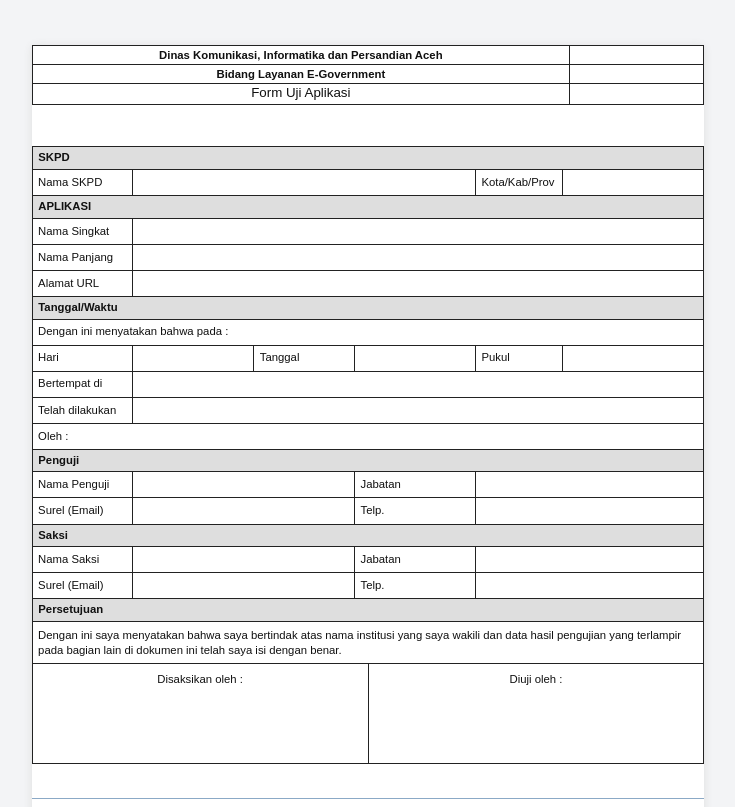
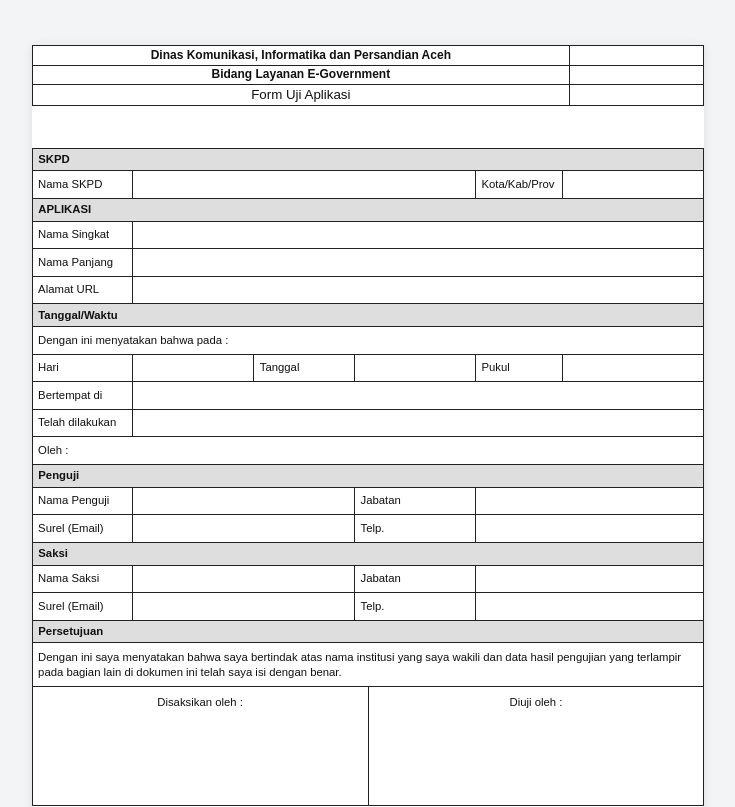
Before and after one commit to saibapna/qamanager, a Node project: template templates/base-layout.hbs in a window 1280 px wide. Shown: the top 807 px of the page, without its empty margins (272-1007 px from the left). Run offline with Node 20 templates, Linux system fonts and the light colour scheme; the template is opened without the code that fills it, so the values that code supplies are empty.

Commit message:
style(pdf): tune official BA first-page vertical rhythm and signing area

```diff
--- a/templates/base-layout.hbs
+++ b/templates/base-layout.hbs
@@ -10,20 +10,21 @@
   body { font-family: Arial, Helvetica, sans-serif; font-size: 8.5pt; line-height: 1.18; color: #111; -webkit-print-color-adjust: exact; print-color-adjust: exact; }
   .page { break-after: page; page-break-after: always; }
   .page:last-child { break-after: auto; page-break-after: auto; }
+  .page-1 { padding-top: 3mm; }
   table { width: 100%; border-collapse: collapse; table-layout: fixed; }
   .header-table { margin-bottom: 11mm; }
-  .header-table td { border: .6pt solid #222; padding: .7mm 1.5mm; text-align: center; vertical-align: middle; line-height: 1.1; }
+  .header-table td { border: .6pt solid #222; padding: .7mm 1.5mm; text-align: center; vertical-align: middle; line-height: 1.1; font-size: 9pt; }
   .header-left { width: 80%; font-weight: 700; }
   .header-left.header-title { font-weight: 400; font-size: 10pt; }
   .header-right { width: 20%; font-weight: 700; }
   .page-results .header-table { margin-bottom: 7mm; }
-  .identity-table td { border: .55pt solid #222; padding: 1.55mm 1.45mm; vertical-align: middle; overflow-wrap: anywhere; }
+  .identity-table td { border: .55pt solid #222; padding: 1.75mm 1.45mm; vertical-align: middle; overflow-wrap: anywhere; }
   .identity-table .section-label { font-weight: 700; background: #dedede; padding: 1.1mm 1.5mm; }
   .identity-table .field-label { white-space: nowrap; }
   .identity-table .approval-text { line-height: 1.3; }
   .signature-table { margin-top: -0.55pt; }
   .signature-table td { border: .55pt solid #222; width: 50%; vertical-align: top; padding: 2.3mm 2mm; text-align: center; }
-  .signature-table .signature-space { height: 18mm; }
+  .signature-table .signature-space { height: 23mm; }
   .signature-table .signature-name { font-weight: 500; }
   .signature-table .signature-meta { font-size: 8pt; }
   .signature-table .signature-warning { color: #6b7280; font-size: 7pt; padding-top: 1mm; }
```
